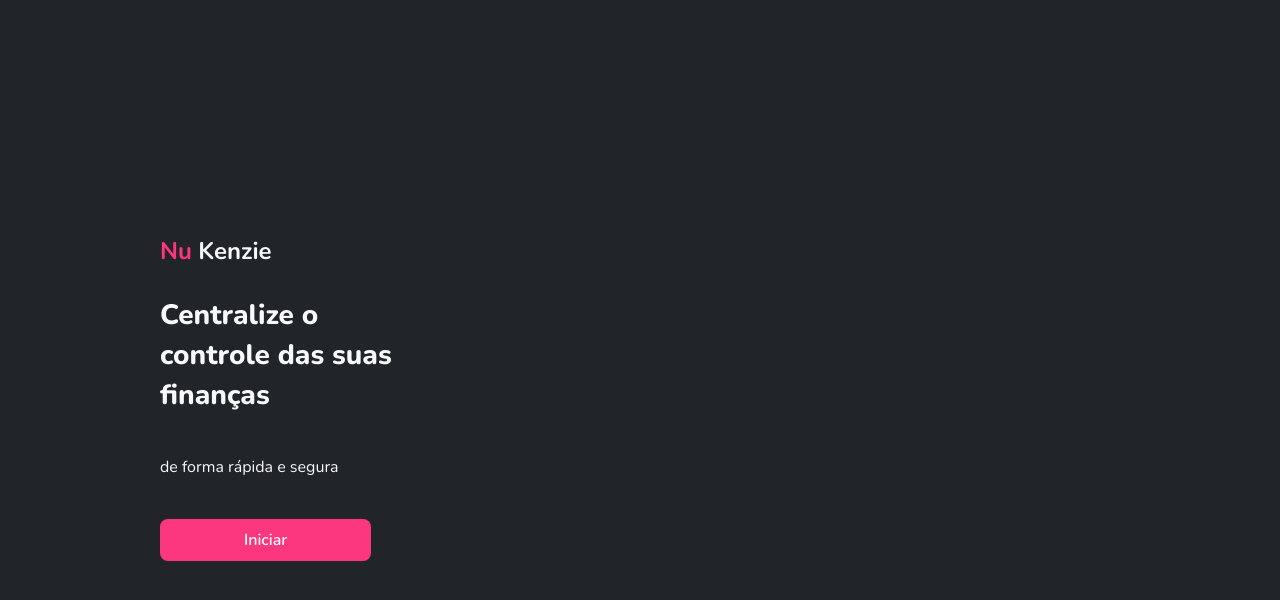
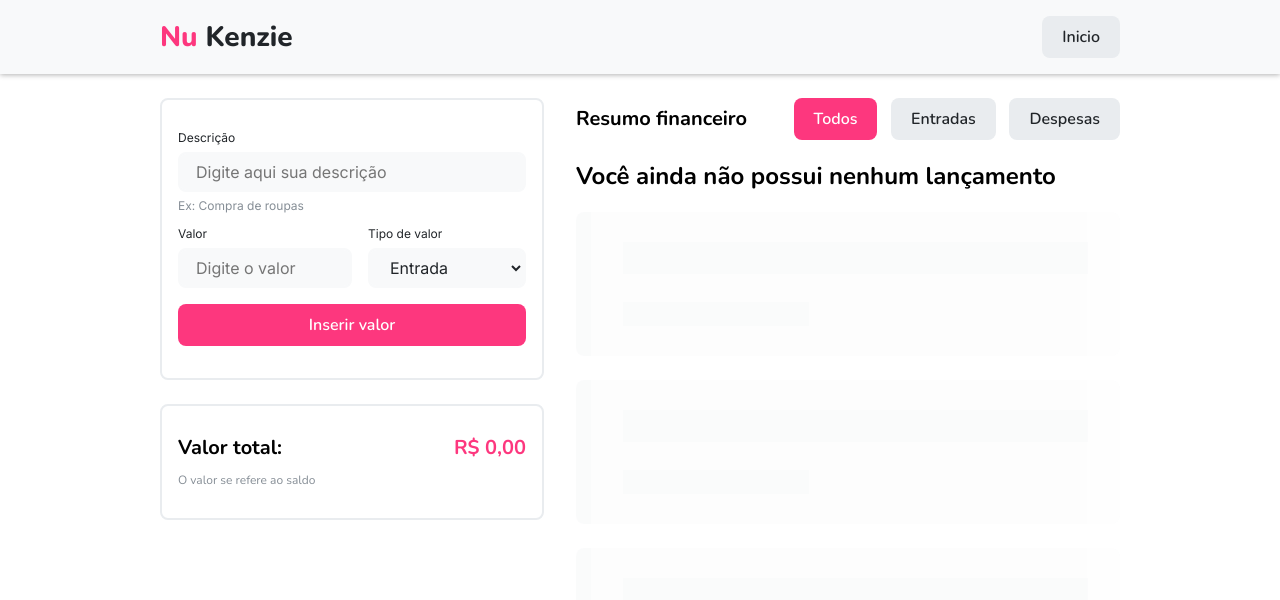
Before and after one commit to Typhonn003/nu_klone, a React (Create React App) app: page / in a window 1280 px wide. Shown: the top 600 px of the page. Built offline with nearby package versions, Linux system fonts and the light colour scheme.

Commit message:
feat: finance page desktop version

```diff
--- a/src/App.jsx
+++ b/src/App.jsx
@@ -6,7 +6,7 @@ import { FinancePage } from "./components/FinancePage";
 
 function App() {
 
-  const [enterFinancePage, SetEnterFinancePage] = useState(false);
+  const [enterFinancePage, SetEnterFinancePage] = useState(true);
   const [listTransactions, setListTransactions] = useState([]);
 
   const addTransaction = (newTransaction) => setListTransactions([...listTransactions, newTransaction]);
--- a/src/components/FinancePage/List/index.jsx
+++ b/src/components/FinancePage/List/index.jsx
@@ -8,11 +8,13 @@ export function List({ listTransactions, removeTransaction }) {
   if (!listTransactions.length) {
     return (
       <div className="list_container">
+        <div className="list_container_header">
           <p className="title3">Resumo financeiro</p>
           <div className="btn_container">
             <Button className="pink_btn">Todos</Button>
             <Button className="grey_btn">Entradas</Button>
             <Button className="grey_btn">Despesas</Button>
+          </div>
         </div>
 
         <h2 className="title2">Você ainda não possui nenhum lançamento</h2>
@@ -26,11 +28,13 @@ export function List({ listTransactions, removeTransaction }) {
   } else {
     return (
       <div className="list_container">
+        <div className="list_container_header">
           <p className="title3">Resumo financeiro</p>
           <div className="btn_container">
             <Button className="pink_btn">Todos</Button>
             <Button className="grey_btn">Entradas</Button>
             <Button className="grey_btn">Despesas</Button>
+          </div>
         </div>
         <div className="list_card_container">
           {listTransactions.map((item, index) => {
--- a/src/components/FinancePage/List/style.css
+++ b/src/components/FinancePage/List/style.css
@@ -17,6 +17,12 @@
   overflow-x: scroll;
   overflow-y: hidden;
   white-space: nowrap;
+}
+
+.list_container_header {
+  display: flex;
+  flex-direction: column;
+  gap: 1.5rem;
 }
 
 .btn_container {
@@ -40,4 +46,14 @@
     overflow-y: initial;
     white-space: nowrap;
   }
+
+  .list_container_header {
+    flex-direction: row;
+    justify-content: space-between;
+    align-items: center;
+  }
+
+  .btn_container {
+    width: 60%;
+  }
 }
--- a/src/components/FinancePage/index.jsx
+++ b/src/components/FinancePage/index.jsx
@@ -13,9 +13,13 @@ export function FinancePage({ SetEnterFinancePage, listTransactions, addTransact
       <Header exitPage={exitPage} />
 
       <main className="container">
-        <Form addTransaction={addTransaction} />
-        <TotalMoney listTransactions={listTransactions} />
-        <List listTransactions={listTransactions} removeTransaction={removeTransaction} />
+        <section className="main_data_container">
+          <Form addTransaction={addTransaction} />
+          <TotalMoney listTransactions={listTransactions} />
+        </section>
+        <section className="main_cards_container">
+          <List listTransactions={listTransactions} removeTransaction={removeTransaction} />
+        </section>
       </main>
     </div>
   );
--- a/src/components/FinancePage/style.css
+++ b/src/components/FinancePage/style.css
@@ -14,3 +14,24 @@ main {
   flex-direction: column;
   gap: 1.5rem;
 }
+
+.main_data_container {
+  display: flex;
+  flex-direction: column;
+  gap: 1.5rem;
+}
+
+@media (min-width: 1024px) {
+  main {
+    flex-direction: row;
+    gap: 2rem;
+  }
+
+  .main_data_container {
+    width: 40%;
+  }
+
+  .main_cards_container {
+    width: 60%;
+  }
+}
```
Lines whose indentation alone changed are shown as unchanged.
